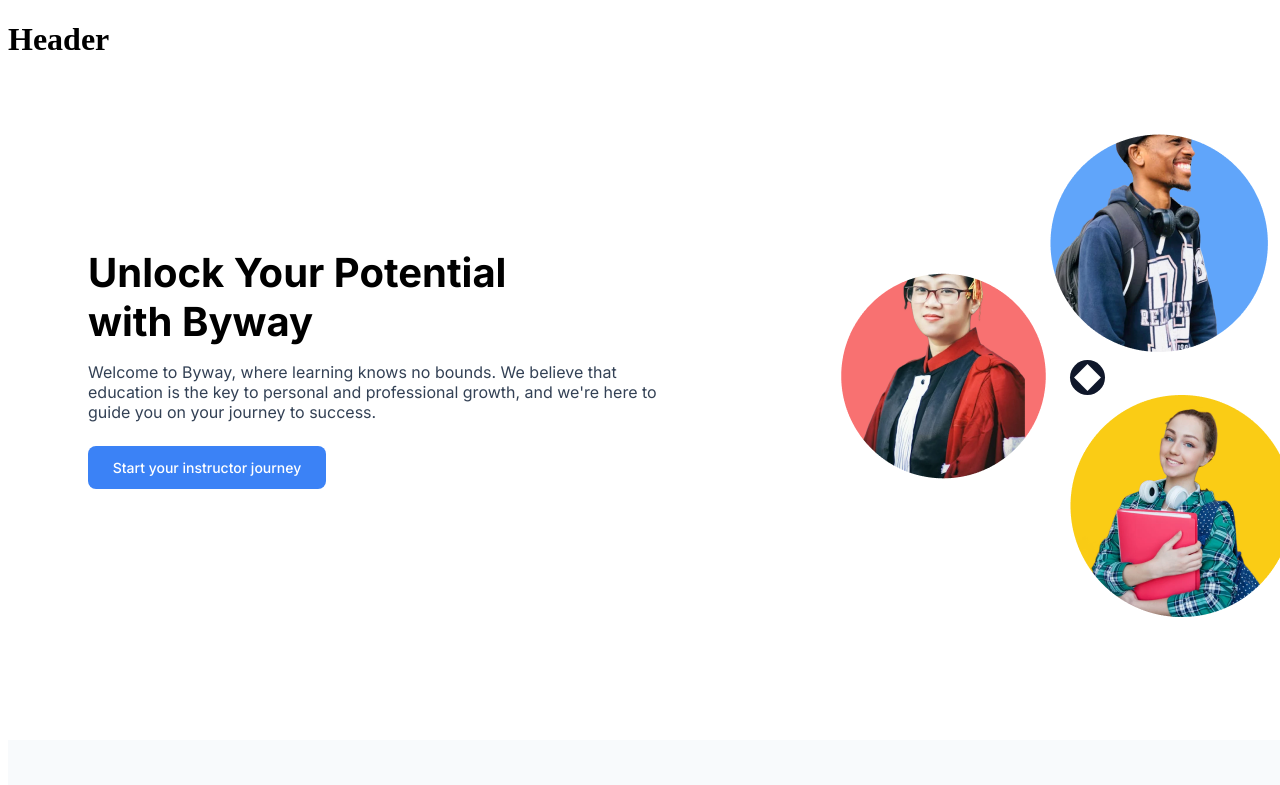
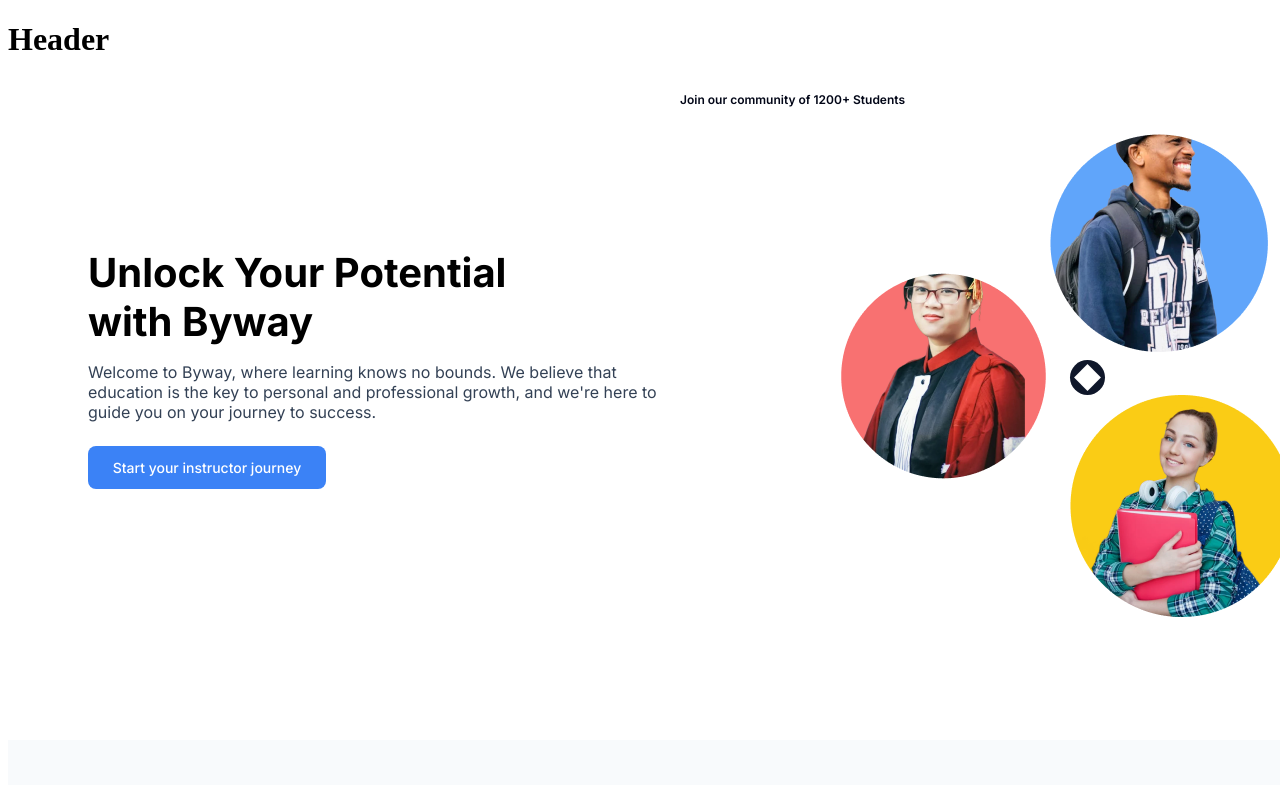
Before and after one commit to Devora-Digital/SkillBoost-Frontend, a Next.js app in the folder skillboost-frontend/: page / in a window 1280 px wide. Shown: the top 785 px of the page. Built offline with nearby package versions, Linux system fonts and the light colour scheme.

Commit message:
Added base structure of students community banner

```diff
--- a/skillboost-frontend/src/app/page.module.scss
+++ b/skillboost-frontend/src/app/page.module.scss
@@ -56,10 +56,6 @@
     padding: 13px 24px 13px 24px;
 }
 
-.banner_block_inside_block_second {
-    // display: flex;
-}
-
 .banner_image_first {
     position: absolute;
     top: 272.78px;
@@ -101,6 +97,13 @@
     background: #FFF;
     transform: rotate(45deg);
     transform-origin: center;
+}
+
+.students_community_text {
+    font-family: 'Inter', sans-serif;
+    font-size: 12px;
+    font-weight: 600;
+    color: #020617;
 }
 
 /*Statistic block*/
--- a/skillboost-frontend/src/app/page.tsx
+++ b/skillboost-frontend/src/app/page.tsx
@@ -41,9 +41,10 @@ export default function Home() {
             </div>
             <div className={styles.banner_block_inside_block_second}>
                 <div className={styles.banner_center_circle}>
-                    {/* <div className={styles.banner_center_circle_square_wrapper}> */}
-                        <div className={styles.banner_center_circle_square}></div>
-                    {/* </div> */}
+                    <div className={styles.banner_center_circle_square}></div>
+                </div>
+                <div className={styles.students_community_banner}>
+                    <p className={styles.students_community_text}>Join our community of 1200+ Students</p>
                 </div>
                 <Image className={styles.banner_image_first} src={BannerImageFirst} alt="Banner Image 01"/>
                 <Image className={styles.banner_image_second} src={BannerImageSecond} alt="Banner Image 02"/>
```
Also changed, not shown: skillboost-frontend/public/Homepage/Students_community_avatars.svg (added).
